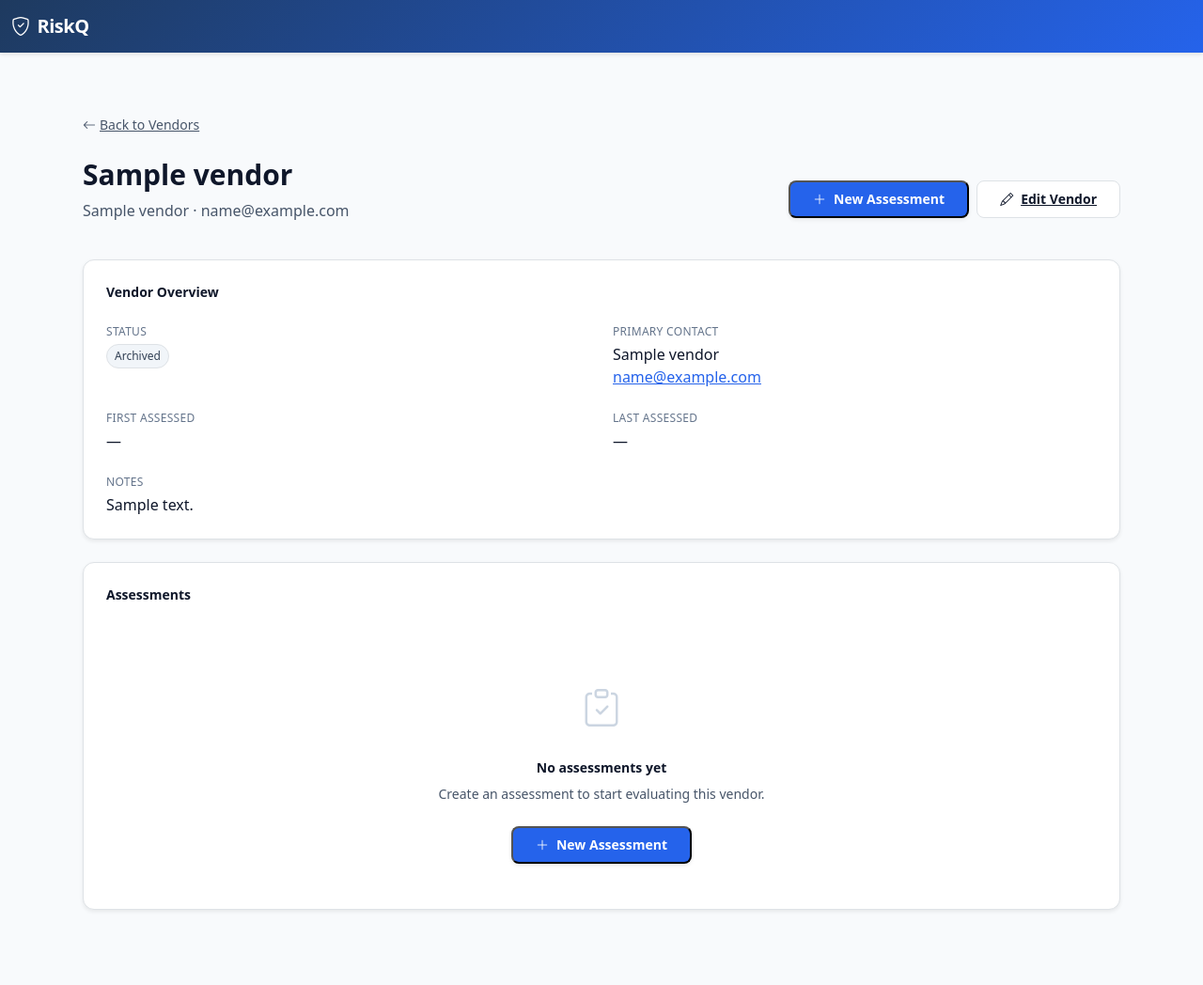
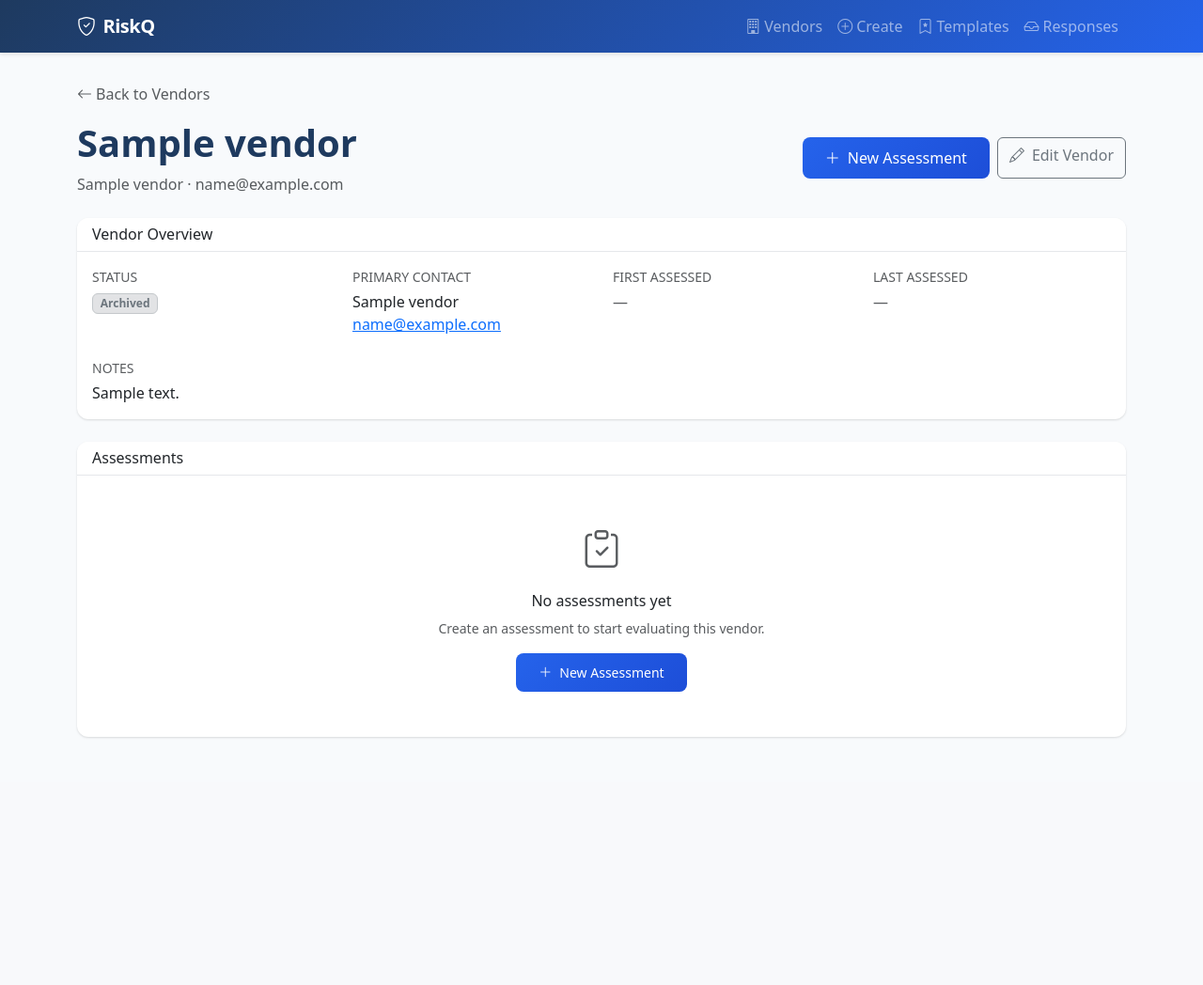
Before and after one commit to mbrynil/third-party-risk-questionnaire, a FastAPI app: page /vendors/1 in a window 1280 px wide. Shown: the whole page at 94% size. After the commit the page ends 785 px from the top, so only its background shows below. Run offline with FastAPI, Linux system fonts and the light colour scheme; tables that the repository leaves empty hold one stand-in row (values such as "Sample post"); some libraries are stand-ins or nearby versions.

Commit message:
Remove Tailwind CSS and update vendor pages to use Bootstrap styling
Removes Tailwind CSS CDN and associated configurations from `replit.md` and `templates/base.html`. Updates `templates/vendor_edit.html`, `templates/vendor_profile.html`, and `templates/vendors.html` to replace Tailwind classes with Bootstrap 5 equivalents.

Replit-Commit-Author: Agent
Replit-Commit-Session-Id: 615a8b8f-c147-4759-af81-70a03223fd6b
Replit-Commit-Checkpoint-Type: full_checkpoint
Replit-Commit-Event-Id: 5d2e23a8-5e37-4fdd-a536-9aefc61b1a2e
Replit-Commit-Screenshot-Url: https://storage.googleapis.com/screenshot-production-us-central1/802b7009-4459-4ebe-b95b-51d83740a11a/615a8b8f-c147-4759-af81-70a03223fd6b/bcKIQNt
Replit-Helium-Checkpoint-Created: true

```diff
--- a/templates/base.html
+++ b/templates/base.html
@@ -6,14 +6,6 @@
     <title>{% block title %}Risk Questionnaire{% endblock %}</title>
     <link href="https://cdn.jsdelivr.net/npm/bootstrap@5.3.2/dist/css/bootstrap.min.css" rel="stylesheet">
     <link href="https://cdn.jsdelivr.net/npm/bootstrap-icons@1.11.1/font/bootstrap-icons.css" rel="stylesheet">
-    <script src="https://cdn.tailwindcss.com"></script>
-    <script>
-        tailwind.config = {
-            corePlugins: {
-                preflight: false
-            }
-        }
-    </script>
     <style>
         body {
             background-color: #f8fafc;
--- a/templates/vendor_profile.html
+++ b/templates/vendor_profile.html
@@ -3,88 +3,77 @@
 {% block title %}{{ vendor.name }} - RiskQ{% endblock %}
 
 {% block content %}
-<div class="max-w-6xl mx-auto px-4 sm:px-6 lg:px-8 py-8 space-y-6">
-    <div class="mb-2">
-        <a href="/vendors" class="inline-flex items-center text-sm text-slate-600 hover:text-slate-900">
+<div class="mb-3">
+    <a href="/vendors" class="text-decoration-none text-muted">
         <i class="bi bi-arrow-left me-1"></i>Back to Vendors
     </a>
 </div>
 
 {% if request.query_params.get('assessment_created') %}
-    <div class="rounded-lg bg-emerald-50 border border-emerald-200 p-4">
-        <div class="flex">
-            <i class="bi bi-check-circle text-emerald-600 me-2"></i>
-            <span class="text-emerald-800">Assessment created! Configure it below and click "Get Vendor Link" when ready.</span>
-        </div>
+<div class="alert alert-success alert-dismissible fade show" role="alert">
+    <i class="bi bi-check-circle me-2"></i>Assessment created! Configure it below and click "Get Vendor Link" when ready.
+    <button type="button" class="btn-close" data-bs-dismiss="alert"></button>
 </div>
 {% endif %}
 
-    <div class="flex flex-col sm:flex-row sm:items-start sm:justify-between">
+<div class="page-header d-flex flex-column flex-sm-row justify-content-between align-items-start align-items-sm-center mb-4">
     <div>
-            <h1 class="text-2xl sm:text-3xl font-bold text-slate-900">{{ vendor.name }}</h1>
+        <h1>{{ vendor.name }}</h1>
         {% if vendor.primary_contact_name or vendor.primary_contact_email %}
-            <p class="mt-1 text-slate-600">
+        <p class="text-muted mb-0">
             {% if vendor.primary_contact_name %}{{ vendor.primary_contact_name }}{% endif %}
-                {% if vendor.primary_contact_name and vendor.primary_contact_email %} · {% endif %}
+            {% if vendor.primary_contact_name and vendor.primary_contact_email %} &middot; {% endif %}
             {% if vendor.primary_contact_email %}{{ vendor.primary_contact_email }}{% endif %}
         </p>
         {% endif %}
     </div>
-        <div class="mt-4 sm:mt-0 flex gap-2">
-            <button type="button" data-bs-toggle="modal" data-bs-target="#newAssessmentModal"
-                    class="inline-flex items-center rounded-lg bg-blue-600 px-4 py-2 text-sm font-semibold text-white shadow-sm hover:bg-blue-500">
+    <div class="mt-3 mt-sm-0 d-flex gap-2">
+        <button type="button" class="btn btn-primary" data-bs-toggle="modal" data-bs-target="#newAssessmentModal">
             <i class="bi bi-plus-lg me-2"></i>New Assessment
         </button>
-            <a href="/vendors/{{ vendor.id }}/edit"
-               class="inline-flex items-center rounded-lg bg-white px-4 py-2 text-sm font-semibold text-slate-900 border border-slate-200 hover:bg-slate-50">
+        <a href="/vendors/{{ vendor.id }}/edit" class="btn btn-outline-secondary">
             <i class="bi bi-pencil me-2"></i>Edit Vendor
         </a>
     </div>
 </div>
 
-    <div class="bg-white border border-slate-200 rounded-xl shadow-sm p-6">
-        <h2 class="text-sm font-semibold text-slate-900 mb-4">Vendor Overview</h2>
-        <div class="grid grid-cols-1 md:grid-cols-2 gap-6">
-            <div>
-                <div class="text-xs font-medium text-slate-500 uppercase tracking-wide mb-1">Status</div>
+<div class="card mb-4">
+    <div class="card-header">
+        <h6 class="mb-0">Vendor Overview</h6>
+    </div>
+    <div class="card-body">
+        <div class="row g-4">
+            <div class="col-md-3">
+                <div class="text-muted small text-uppercase mb-1">Status</div>
                 {% if vendor.status == 'ACTIVE' %}
-                <span class="inline-flex items-center rounded-full bg-emerald-50 text-emerald-700 px-2 py-1 text-xs font-medium border border-emerald-200">
-                    Active
-                </span>
+                <span class="badge bg-success-subtle text-success border border-success-subtle">Active</span>
                 {% else %}
-                <span class="inline-flex items-center rounded-full bg-slate-100 text-slate-700 px-2 py-1 text-xs font-medium border border-slate-200">
-                    Archived
-                </span>
+                <span class="badge bg-secondary-subtle text-secondary border border-secondary-subtle">Archived</span>
                 {% endif %}
             </div>
-            <div>
-                <div class="text-xs font-medium text-slate-500 uppercase tracking-wide mb-1">Primary Contact</div>
-                <div class="text-slate-900">
+            <div class="col-md-3">
+                <div class="text-muted small text-uppercase mb-1">Primary Contact</div>
                 {% if vendor.primary_contact_name or vendor.primary_contact_email %}
-                        {{ vendor.primary_contact_name or '' }}
+                    <div>{{ vendor.primary_contact_name or '' }}</div>
                     {% if vendor.primary_contact_email %}
-                        <br><a href="mailto:{{ vendor.primary_contact_email }}" class="text-blue-600 hover:text-blue-800">{{ vendor.primary_contact_email }}</a>
+                    <a href="mailto:{{ vendor.primary_contact_email }}">{{ vendor.primary_contact_email }}</a>
                     {% endif %}
                 {% else %}
-                        —
+                    <span class="text-muted">&mdash;</span>
                 {% endif %}
             </div>
-            </div>
-            <div>
-                <div class="text-xs font-medium text-slate-500 uppercase tracking-wide mb-1">First Assessed</div>
-                <div class="text-slate-900">
+            <div class="col-md-3">
+                <div class="text-muted small text-uppercase mb-1">First Assessed</div>
                 {% set first_date = namespace(val=None) %}
                 {% for q in assessments %}
                     {% if not first_date.val or q.created_at < first_date.val %}
                         {% set first_date.val = q.created_at %}
                     {% endif %}
                 {% endfor %}
-                    {% if first_date.val %}{{ first_date.val.strftime('%Y-%m-%d') }}{% else %}—{% endif %}
+                {% if first_date.val %}{{ first_date.val.strftime('%Y-%m-%d') }}{% else %}<span class="text-muted">&mdash;</span>{% endif %}
             </div>
-            </div>
-            <div>
-                <div class="text-xs font-medium text-slate-500 uppercase tracking-wide mb-1">Last Assessed</div>
-                <div class="text-slate-900">
+            <div class="col-md-3">
+                <div class="text-muted small text-uppercase mb-1">Last Assessed</div>
                 {% set last_submitted = namespace(date=None) %}
                 {% for q in assessments %}
                     {% for r in q.responses %}
@@ -95,94 +84,82 @@
                         {% endif %}
                     {% endfor %}
                 {% endfor %}
-                    {% if last_submitted.date %}{{ last_submitted.date.strftime('%Y-%m-%d') }}{% else %}—{% endif %}
+                {% if last_submitted.date %}{{ last_submitted.date.strftime('%Y-%m-%d') }}{% else %}<span class="text-muted">&mdash;</span>{% endif %}
             </div>
+            <div class="col-12">
+                <div class="text-muted small text-uppercase mb-1">Notes</div>
+                <div>{{ vendor.notes if vendor.notes else '—' }}</div>
             </div>
-            <div class="md:col-span-2">
-                <div class="text-xs font-medium text-slate-500 uppercase tracking-wide mb-1">Notes</div>
-                <div class="text-slate-900">{{ vendor.notes if vendor.notes else '—' }}</div>
         </div>
     </div>
 </div>
 
-    <div class="bg-white border border-slate-200 rounded-xl shadow-sm overflow-hidden">
-        <div class="px-6 py-4 border-b border-slate-200 flex items-center justify-between">
-            <h2 class="text-sm font-semibold text-slate-900">Assessments</h2>
+<div class="card">
+    <div class="card-header d-flex justify-content-between align-items-center">
+        <h6 class="mb-0">Assessments</h6>
     </div>
 
     {% if assessments %}
-        <table class="min-w-full divide-y divide-slate-200">
-            <thead class="bg-slate-50">
+    <div class="table-responsive">
+        <table class="table table-hover mb-0">
+            <thead>
                 <tr>
-                    <th class="px-6 py-3 text-left text-xs font-semibold text-slate-600 uppercase tracking-wide">Assessment</th>
-                    <th class="px-6 py-3 text-left text-xs font-semibold text-slate-600 uppercase tracking-wide">Status</th>
-                    <th class="px-6 py-3 text-left text-xs font-semibold text-slate-600 uppercase tracking-wide">Created</th>
-                    <th class="px-6 py-3 text-left text-xs font-semibold text-slate-600 uppercase tracking-wide">Completed</th>
-                    <th class="px-6 py-3 text-right text-xs font-semibold text-slate-600 uppercase tracking-wide">Actions</th>
+                    <th>Assessment</th>
+                    <th>Status</th>
+                    <th>Created</th>
+                    <th>Completed</th>
+                    <th class="text-end">Actions</th>
                 </tr>
             </thead>
-            <tbody class="divide-y divide-slate-200">
+            <tbody>
                 {% for q in assessments %}
                 {% set latest_response = q.responses|selectattr('status', 'equalto', 'SUBMITTED')|list|last %}
                 {% set any_response = q.responses|list|last %}
-                <tr class="hover:bg-slate-50 transition-colors">
-                    <td class="px-6 py-4">
-                        <div class="font-semibold text-slate-900">{{ q.title }}</div>
-                        <div class="text-sm text-slate-500">{{ q.questions|length }} questions</div>
+                <tr>
+                    <td>
+                        <div class="fw-semibold">{{ q.title }}</div>
+                        <small class="text-muted">{{ q.questions|length }} questions</small>
                     </td>
-                    <td class="px-6 py-4">
+                    <td>
                         {% if latest_response %}
-                        <span class="inline-flex items-center rounded-full bg-emerald-50 text-emerald-700 px-2 py-1 text-xs font-medium border border-emerald-200">
-                            Submitted
-                        </span>
+                        <span class="badge bg-success-subtle text-success border border-success-subtle">Submitted</span>
                         {% elif any_response and any_response.status == 'DRAFT' %}
-                        <span class="inline-flex items-center rounded-full bg-amber-50 text-amber-700 px-2 py-1 text-xs font-medium border border-amber-200">
-                            Draft
-                        </span>
+                        <span class="badge bg-warning-subtle text-warning border border-warning-subtle">Draft</span>
                         {% else %}
-                        <span class="inline-flex items-center rounded-full bg-slate-100 text-slate-700 px-2 py-1 text-xs font-medium border border-slate-200">
-                            Sent
-                        </span>
+                        <span class="badge bg-secondary-subtle text-secondary border border-secondary-subtle">Sent</span>
                         {% endif %}
                     </td>
-                    <td class="px-6 py-4 text-slate-600">
-                        {{ q.created_at.strftime('%Y-%m-%d') }}
-                    </td>
-                    <td class="px-6 py-4 text-slate-600">
+                    <td>{{ q.created_at.strftime('%Y-%m-%d') }}</td>
+                    <td>
                         {% if latest_response and latest_response.submitted_at %}
                             {{ latest_response.submitted_at.strftime('%Y-%m-%d') }}
                         {% else %}
-                            —
+                            <span class="text-muted">&mdash;</span>
                         {% endif %}
                     </td>
-                    <td class="px-6 py-4 text-right">
-                        <div class="flex items-center justify-end gap-2">
+                    <td class="text-end">
                         {% if latest_response %}
-                            <a href="/responses/{{ q.id }}" class="text-sm text-blue-600 hover:text-blue-800">Review</a>
-                            <a href="/submissions/{{ latest_response.id }}/export" target="_blank" class="text-sm text-slate-600 hover:text-slate-800">Export PDF</a>
+                        <a href="/responses/{{ q.id }}" class="btn btn-sm btn-link">Review</a>
+                        <a href="/submissions/{{ latest_response.id }}/export" target="_blank" class="btn btn-sm btn-link">Export</a>
                         {% endif %}
-                            <a href="/questionnaire/{{ q.id }}/share" class="text-sm text-slate-600 hover:text-slate-800">Vendor Link</a>
-                            <a href="/questionnaire/{{ q.id }}/edit" class="text-sm text-slate-600 hover:text-slate-800">Edit</a>
-                        </div>
+                        <a href="/questionnaire/{{ q.id }}/share" class="btn btn-sm btn-link">Link</a>
+                        <a href="/questionnaire/{{ q.id }}/edit" class="btn btn-sm btn-link">Edit</a>
                     </td>
                 </tr>
                 {% endfor %}
             </tbody>
         </table>
+    </div>
     {% else %}
-        <div class="p-12 text-center">
-            <i class="bi bi-clipboard-check text-slate-300" style="font-size: 2.5rem;"></i>
-            <h3 class="mt-4 text-sm font-semibold text-slate-900">No assessments yet</h3>
-            <p class="mt-1 text-sm text-slate-600">Create an assessment to start evaluating this vendor.</p>
-            <div class="mt-4">
-                <button type="button" data-bs-toggle="modal" data-bs-target="#newAssessmentModal"
-                        class="inline-flex items-center rounded-lg bg-blue-600 px-4 py-2 text-sm font-semibold text-white shadow-sm hover:bg-blue-500">
+    <div class="card-body text-center py-5">
+        <i class="bi bi-clipboard-check text-muted" style="font-size: 2.5rem;"></i>
+        <h6 class="mt-3">No assessments yet</h6>
+        <p class="text-muted small">Create an assessment to start evaluating this vendor.</p>
+        <button type="button" class="btn btn-primary btn-sm" data-bs-toggle="modal" data-bs-target="#newAssessmentModal">
             <i class="bi bi-plus-lg me-2"></i>New Assessment
         </button>
     </div>
-        </div>
     {% endif %}
-    </div>
 </div>
 
 <div class="modal fade" id="newAssessmentModal" tabindex="-1" aria-labelledby="newAssessmentModalLabel" aria-hidden="true">
```
Also changed, not shown: replit.md (+1 -1 lines), templates/vendor_edit.html (+31 -38 lines), templates/vendors.html (+42 -54 lines). Lines whose indentation alone changed are shown as unchanged.
